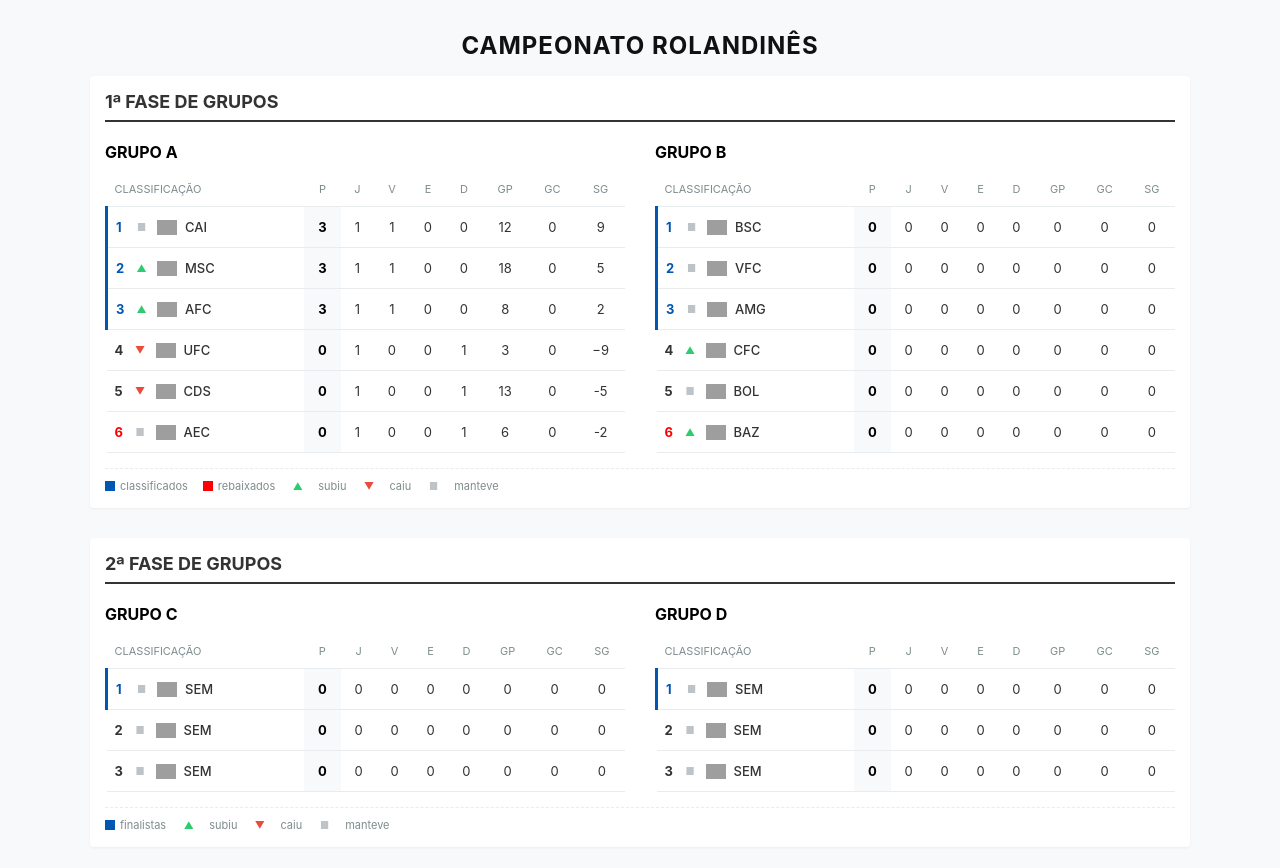
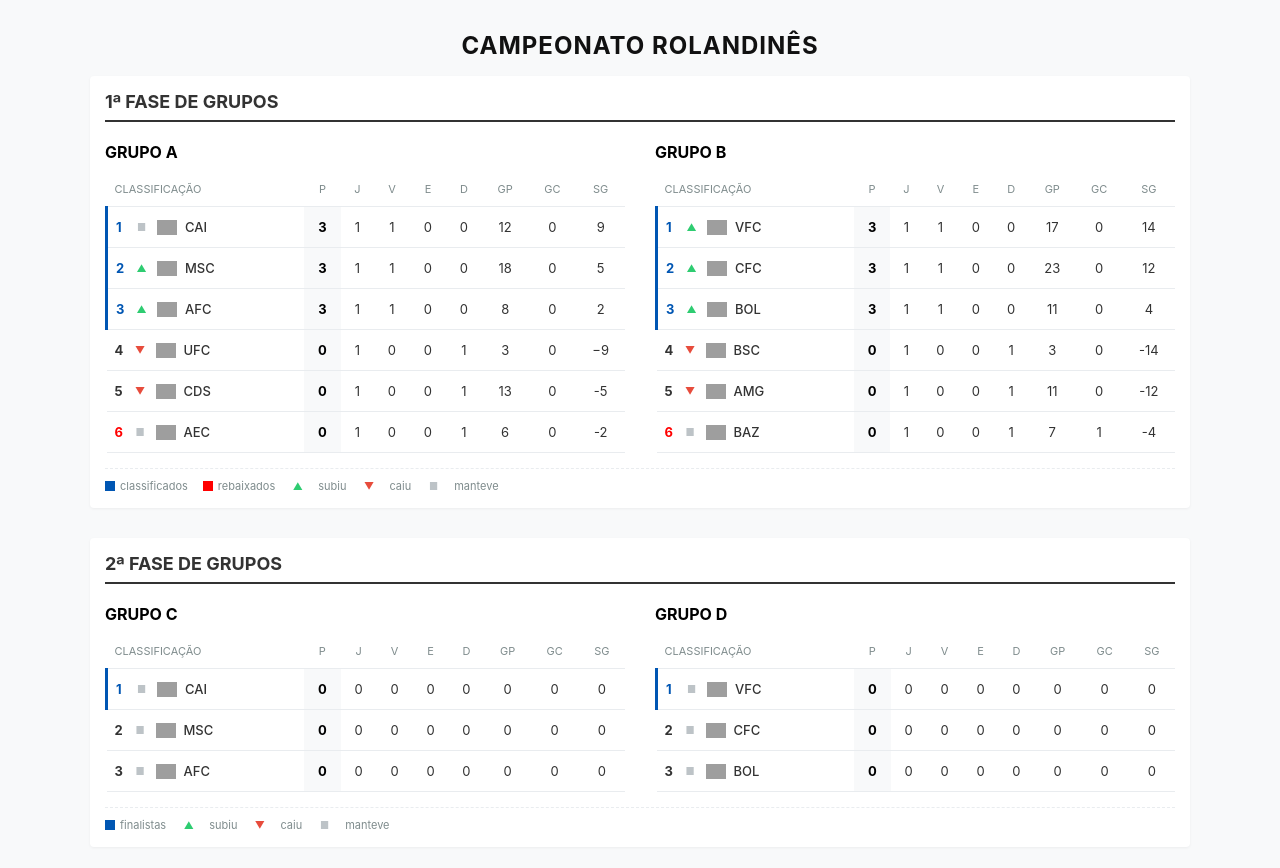
Before and after one commit to bizarro97/Campeonato-Brasileiro-A-, a plain HTML site: page index.html in a window 1280 px wide. Drawn offline with Linux system fonts and the light colour scheme; grey boxes are pictures that could not be loaded.

Commit message:
Update team rankings and images in index.html

```diff
--- a/index.html
+++ b/index.html
@@ -251,61 +251,61 @@
                             <td class="col-classificacao">
                                 <div class="classificacao-celula">
                                     <span class="posicao-num verde">1</span>
-                                    <span class="seta seta-manteve">■</span>
-                                    <a href="#" class="time-link"><img src="https://i.postimg.cc/9QttJ7rk/BRA3.png" alt="BSC">BSC</a>
+                                    <span class="seta seta-subiu">▲</span>
+                                    <a href="#" class="time-link"><img src="https://i.postimg.cc/QtPpHgyF/VFC3.png" alt="VFC">VFC</a>
                                 </div>
                             </td>
-                            <td class="txt-bold bg-cinza">0</td><td>0</td><td>0</td><td>0</td><td>0</td><td>0</td><td>0</td><td>0</td>
+                            <td class="txt-bold bg-cinza">3</td><td>1</td><td>1</td><td>0</td><td>0</td><td>17</td><td>0</td><td>14</td>
                         </tr>
                         <tr class="zona-classificado">
                             <td class="col-classificacao">
                                 <div class="classificacao-celula">
                                     <span class="posicao-num verde">2</span>
-                                    <span class="seta seta-manteve">■</span>
-                                    <a href="#" class="time-link"><img src="https://i.postimg.cc/QtPpHgyF/VFC3.png" alt="VFC">VFC</a>
+                                    <span class="seta seta-subiu">▲</span>
+                                    <a href="#" class="time-link"><img src="https://i.postimg.cc/qB3K13YH/CFC3.png" alt="CFC">CFC</a>
                                 </div>
                             </td>
-                            <td class="txt-bold bg-cinza">0</td><td>0</td><td>0</td><td>0</td><td>0</td><td>0</td><td>0</td><td>0</td>
+                            <td class="txt-bold bg-cinza">3</td><td>1</td><td>1</td><td>0</td><td>0</td><td>23</td><td>0</td><td>12</td>
                         </tr>
                         <tr class="zona-classificado">
                             <td class="col-classificacao">
                                 <div class="classificacao-celula">
                                     <span class="posicao-num verde">3</span>
-                                    <span class="seta seta-manteve">■</span>
-                                    <a href="#" class="time-link"><img src="https://i.postimg.cc/Wb0M1k6W/AMG3.png" alt="AMG">AMG</a>
+                                    <span class="seta seta-subiu">▲</span>
+                                    <a href="#" class="time-link"><img src="https://i.postimg.cc/ZqQ9cbxS/BOL3.png" alt="BOL">BOL</a>
                                 </div>
                             </td>
-                            <td class="txt-bold bg-cinza">0</td><td>0</td><td>0</td><td>0</td><td>0</td><td>0</td><td>0</td><td>0</td>
+                            <td class="txt-bold bg-cinza">3</td><td>1</td><td>1</td><td>0</td><td>0</td><td>11</td><td>0</td><td>4</td>
                         </tr>
                         <tr>
                             <td class="col-classificacao">
                                 <div class="classificacao-celula">
                                     <span class="posicao-num">4</span>
-                                    <span class="seta seta-subiu">▲</span>
-                                    <a href="#" class="time-link"><img src="https://i.postimg.cc/qB3K13YH/CFC3.png" alt="CFC">CFC</a>
+                                    <span class="seta seta-desceu">▼</span>
+                                    <a href="#" class="time-link"><img src="https://i.postimg.cc/9QttJ7rk/BRA3.png" alt="BSC">BSC</a>
                                 </div>
                             </td>
-                            <td class="txt-bold bg-cinza">0</td><td>0</td><td>0</td><td>0</td><td>0</td><td>0</td><td>0</td><td>0</td>
+                            <td class="txt-bold bg-cinza">0</td><td>1</td><td>0</td><td>0</td><td>1</td><td>3</td><td>0</td><td>-14</td>
                         </tr>
                         <tr>
                             <td class="col-classificacao">
                                 <div class="classificacao-celula">
                                     <span class="posicao-num">5</span>
-                                    <span class="seta seta-manteve">■</span>
-                                    <a href="#" class="time-link"><img src="https://i.postimg.cc/ZqQ9cbxS/BOL3.png" alt="BOL">BOL</a>
+                                    <span class="seta seta-desceu">▼</span>
+                                    <a href="#" class="time-link"><img src="https://i.postimg.cc/Wb0M1k6W/AMG3.png" alt="AMG">AMG</a>
                                 </div>
                             </td>
-                            <td class="txt-bold bg-cinza">0</td><td>0</td><td>0</td><td>0</td><td>0</td><td>0</td><td>0</td><td>0</td>
+                            <td class="txt-bold bg-cinza">0</td><td>1</td><td>0</td><td>0</td><td>1</td><td>11</td><td>0</td><td>-12</td>
                         </tr>
                         <tr class="zona-rebaixamento">
                             <td class="col-classificacao">
                                 <div class="classificacao-celula">
                                     <span class="posicao-num vermelho">6</span>
-                                    <span class="seta seta-subiu">▲</span>
+                                    <span class="seta seta-manteve">■</span>
                                     <a href="#" class="time-link"><img src="https://i.postimg.cc/zDKLC1LP/BAZ.png" alt="BAZ">BAZ</a>
                                 </div>
                             </td>
-                            <td class="txt-bold bg-cinza">0</td><td>0</td><td>0</td><td>0</td><td>0</td><td>0</td><td>0</td><td>0</td>
+                            <td class="txt-bold bg-cinza">0</td><td>1</td><td>0</td><td>0</td><td>1</td><td>7</td><td>1</td><td>-4</td>
                         </tr>
                     </tbody>
                 </table>
@@ -344,7 +344,7 @@
                                 <div class="classificacao-celula">
                                     <span class="posicao-num verde">1</span>
                                     <span class="seta seta-manteve">■</span>
-                                    <a href="#" class="time-link"><img src="https://i.postimg.cc/nVmGz3bw/SEM.png" alt="SEM">SEM</a>
+                                    <a href="#" class="time-link"><img src="https://i.postimg.cc/Sxz7b9XV/CAI3.png" alt="CAI">CAI</a>
                                 </div>
                             </td>
                             <td class="txt-bold bg-cinza">0</td><td>0</td><td>0</td><td>0</td><td>0</td><td>0</td><td>0</td><td>0</td>
@@ -354,7 +354,7 @@
                                 <div class="classificacao-celula">
                                     <span class="posicao-num">2</span>
                                     <span class="seta seta-manteve">■</span>
-                                    <a href="#" class="time-link"><img src="https://i.postimg.cc/nVmGz3bw/SEM.png" alt="SEM">SEM</a>
+                                    <a href="#" class="time-link"><img src="https://i.postimg.cc/ZKW66NL0/MSC.png" alt="MSC">MSC</a>
                                 </div>
                             </td>
                             <td class="txt-bold bg-cinza">0</td><td>0</td><td>0</td><td>0</td><td>0</td><td>0</td><td>0</td><td>0</td>
@@ -364,7 +364,7 @@
                                 <div class="classificacao-celula">
                                     <span class="posicao-num">3</span>
                                     <span class="seta seta-manteve">■</span>
-                                    <a href="#" class="time-link"><img src="https://i.postimg.cc/nVmGz3bw/SEM.png" alt="SEM">SEM</a>
+                                    <a href="#" class="time-link"><img src="https://i.postimg.cc/QCw9f6qb/AFC3.png" alt="AFC">AFC</a>
                                 </div>
                             </td>
                             <td class="txt-bold bg-cinza">0</td><td>0</td><td>0</td><td>0</td><td>0</td><td>0</td><td>0</td><td>0</td>
@@ -389,7 +389,7 @@
                                 <div class="classificacao-celula">
                                     <span class="posicao-num verde">1</span>
                                     <span class="seta seta-manteve">■</span>
-                                    <a href="#" class="time-link"><img src="https://i.postimg.cc/nVmGz3bw/SEM.png" alt="SEM">SEM</a>
+                                    <a href="#" class="time-link"><img src="https://i.postimg.cc/QtPpHgyF/VFC3.png" alt="VFC">VFC</a>
                                 </div>
                             </td>
                             <td class="txt-bold bg-cinza">0</td><td>0</td><td>0</td><td>0</td><td>0</td><td>0</td><td>0</td><td>0</td>
@@ -399,7 +399,7 @@
                                 <div class="classificacao-celula">
                                     <span class="posicao-num">2</span>
                                     <span class="seta seta-manteve">■</span>
-                                    <a href="#" class="time-link"><img src="https://i.postimg.cc/nVmGz3bw/SEM.png" alt="SEM">SEM</a>
+                                    <a href="#" class="time-link"><img src="https://i.postimg.cc/qB3K13YH/CFC3.png" alt="CFC">CFC</a>
                                 </div>
                             </td>
                             <td class="txt-bold bg-cinza">0</td><td>0</td><td>0</td><td>0</td><td>0</td><td>0</td><td>0</td><td>0</td>
@@ -409,7 +409,7 @@
                                 <div class="classificacao-celula">
                                     <span class="posicao-num">3</span>
                                     <span class="seta seta-manteve">■</span>
-                                    <a href="#" class="time-link"><img src="https://i.postimg.cc/nVmGz3bw/SEM.png" alt="SEM">SEM</a>
+                                    <a href="#" class="time-link"><img src="https://i.postimg.cc/ZqQ9cbxS/BOL3.png" alt="BOL">BOL</a>
                                 </div>
                             </td>
                             <td class="txt-bold bg-cinza">0</td><td>0</td><td>0</td><td>0</td><td>0</td><td>0</td><td>0</td><td>0</td>
```
